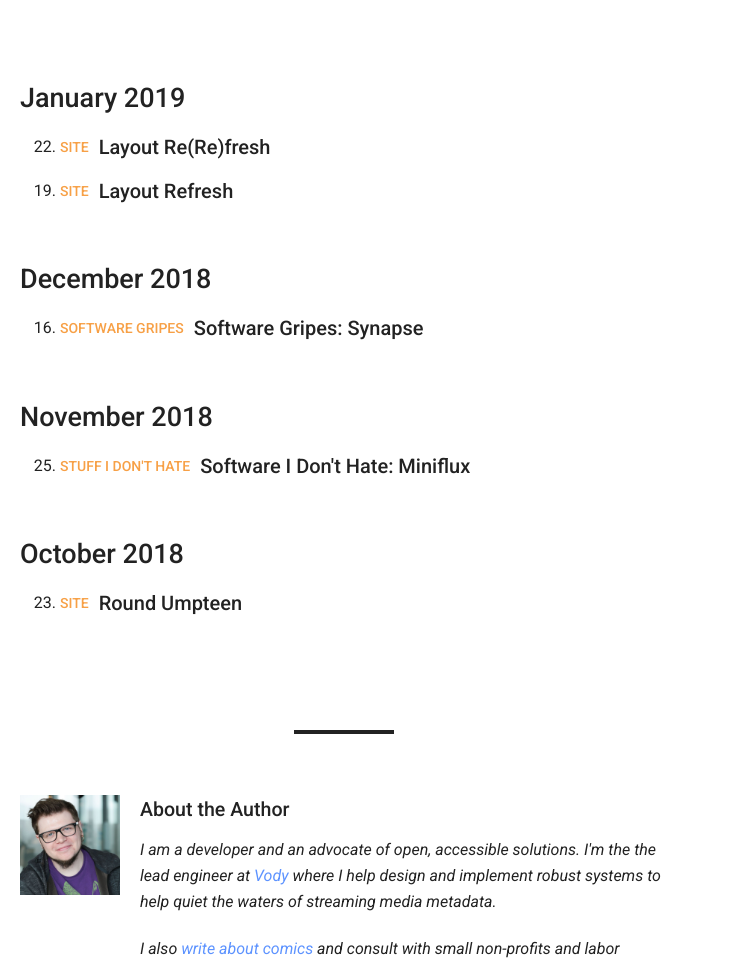
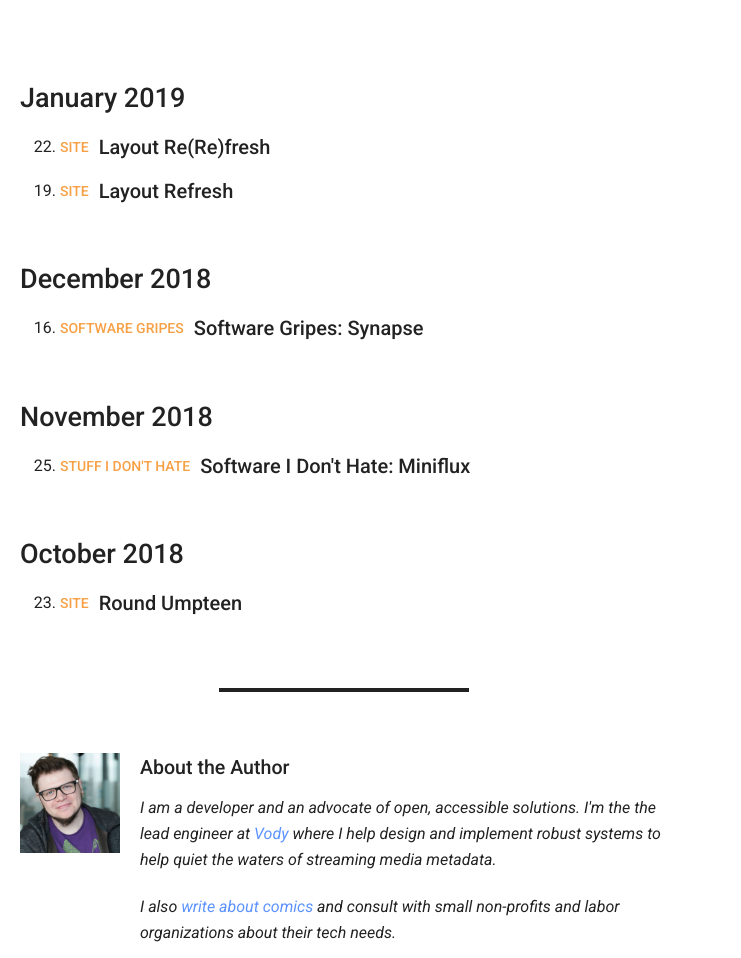
Before and after one commit to foggy1/personal-v2, a Gatsby site: page / in a window 1280 px wide. Shown: the part 139-1097 px from the top of the page, without its empty margins (0-741 px from the left). Built offline with nearby package versions, Linux system fonts and the light colour scheme; Gatsby itself is replaced by a stand-in of ours; some packages are replaced by stand-ins of ours.

Commit message:
smaller top margin for hr; wider hr bar

```diff
--- a/src/components/Footer/index.jsx
+++ b/src/components/Footer/index.jsx
@@ -30,7 +30,7 @@ class Footer extends React.Component {
 
     return (
       <div className="footer">
-        <hr style={{marginBottom: 20}}/>
+        <hr style={{width: 250, marginTop: 10, marginBottom: 20}}/>
         <div className="footer__inner">
           <div className="footer__author">{authorBlock}</div>
           <div>
```
